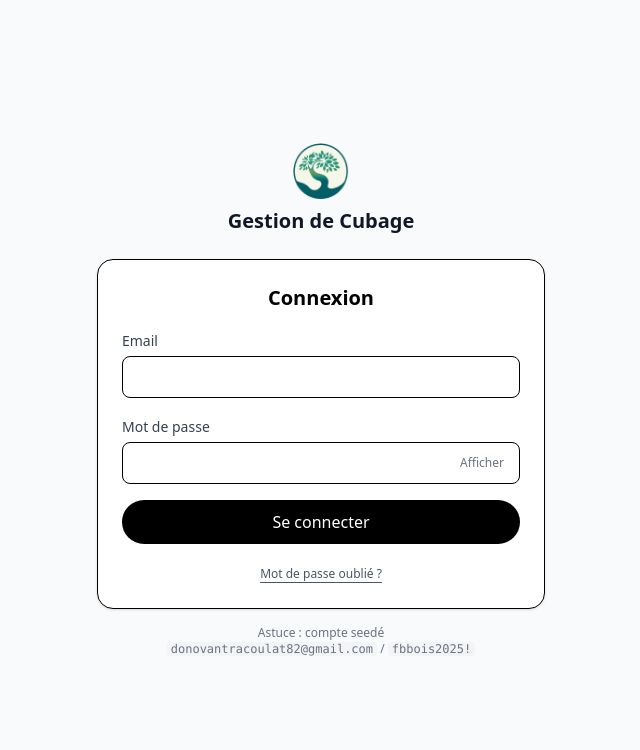
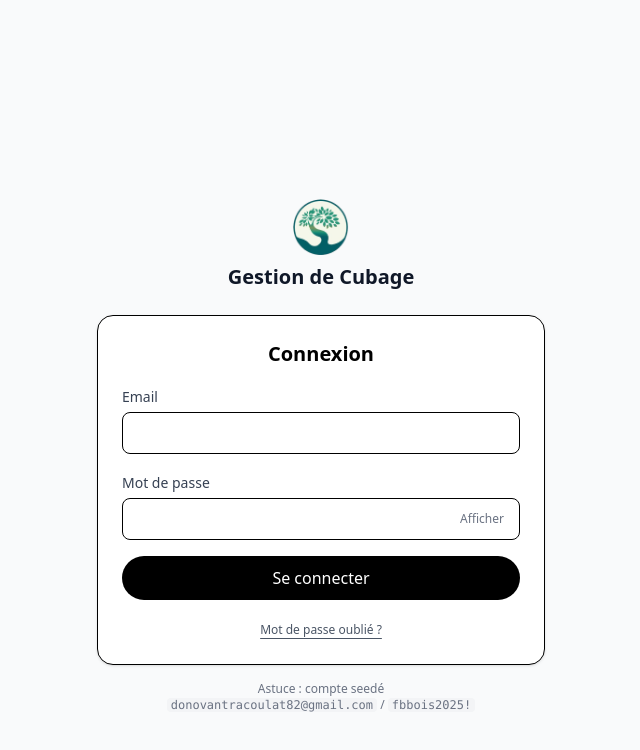
Before and after one commit to matthieubouillot/cubage-app-fbbois, a React (Vite) app in the folder apps/web/: page /login in a window 1280 px wide. Shown: the top 750 px of the page, without its empty margins (319-959 px from the left). Built offline with nearby package versions, Linux system fonts and the light colour scheme; no server answers.

Commit message:
fix navbar et shell PWA

```diff
--- a/apps/web/index.html
+++ b/apps/web/index.html
@@ -2,12 +2,7 @@
 <html lang="en">
   <head>
     <meta charset="UTF-8" />
-    <meta
-      http-equiv="Cache-Control"
-      content="no-store, no-cache, must-revalidate"
-    />
-    <meta http-equiv="Pragma" content="no-cache" />
-    <meta http-equiv="Expires" content="0" />
+    <!-- Removed no-store headers to allow SW to cache shell for offline -->
     <link rel="icon" type="image/png" href="/favicon.png" />
     <link rel="manifest" href="/manifest.webmanifest" />
     <!-- iOS PWA support -->
--- a/apps/web/src/App.tsx
+++ b/apps/web/src/App.tsx
@@ -38,7 +38,7 @@ export default function App() {
   }, []);
 
   return (
-    <div className="min-h-screen bg-gray-50">
+    <div className="min-h-screen bg-gray-50 pt-navbar">
       <Routes>
         {/* Public */}
         <Route path="/login" element={<LoginPage />} />
--- a/apps/web/src/components/Navbar.tsx
+++ b/apps/web/src/components/Navbar.tsx
@@ -30,7 +30,7 @@ export default function Navbar() {
   const homeHref = u?.role === "SUPERVISEUR" ? "/home" : "/chantiers";
 
   return (
-    <nav className="w-full border-b bg-white shadow-sm sticky top-0 z-50">
+    <nav className="w-full border-b bg-white shadow-sm sticky top-0 z-50" style={{ paddingTop: "env(safe-area-inset-top)" }}>
       <div className="relative h-14 px-3 sm:px-6 flex items-center justify-between">
         {/* GAUCHE : Logo + titre (mobile) */}
         <div className="flex items-center gap-2">
--- a/apps/web/src/index.css
+++ b/apps/web/src/index.css
@@ -4,3 +4,8 @@
 /* optionnel */
 html { -webkit-tap-highlight-color: transparent; }
 .tabular-nums { font-variant-numeric: tabular-nums; }
+
+/* Safe area + navbar spacer for iOS notch/status bar */
+.pt-navbar {
+  padding-top: calc(env(safe-area-inset-top) + 56px);
+}
```
